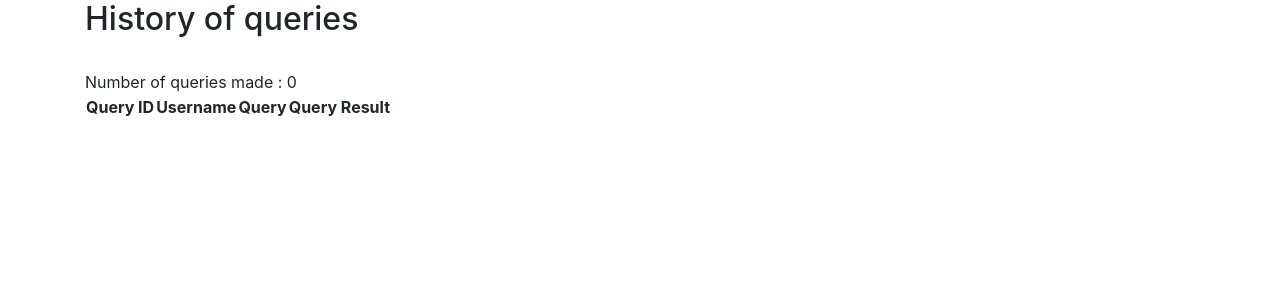
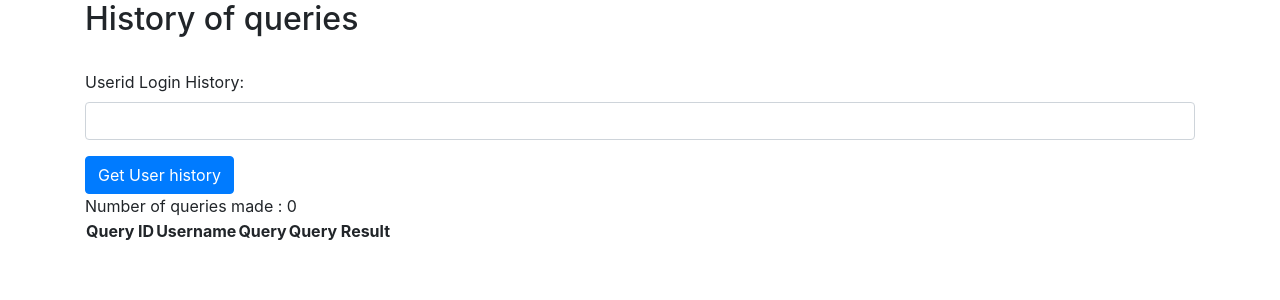
Before and after one commit to wonderfulroller7/appsecurityflaskapp, a Flask app: page /history in a window 1280 px wide. Shown: the part 56-356 px from the top of the page. Run offline with Flask 2, Linux system fonts and the light colour scheme; a user stored in the database is signed in; data comes from the database, SQL or seed files in the repository; data that the repository does not hold is empty; some libraries are stand-ins or nearby versions.

Commit message:
Updating ids

```diff
--- a/templates/history.html
+++ b/templates/history.html
@@ -4,6 +4,16 @@
 <div class="container">
     <h2>History of queries</h2>
     <br/>
+    {% if g.user['uname'] == 'admin' %}
+    <form method="post" action="">
+        <input type="hidden" name="csrf_token" value="{{ csrf_token() }}"/>
+        <div class="form-group">
+            <label for="userid">Userid Login History:</label>
+            <input class="form-control vresize" name="userid" id="userid" required ></textarea>
+        </div>
+        <button type="submit" class="btn btn-primary">Get User history</button>
+    </form>
+    {% endif %}
     <span id="numqueries">Number of queries made : {{list|length}}</span>
     <table>
         <tr>
```
